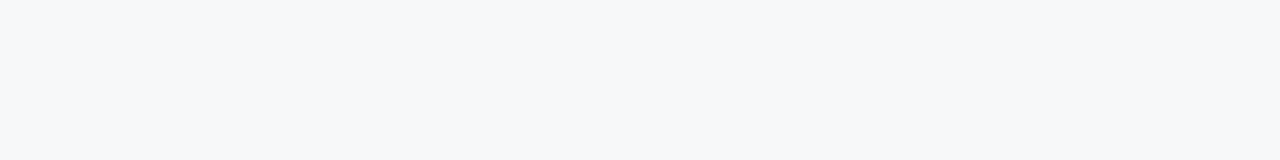
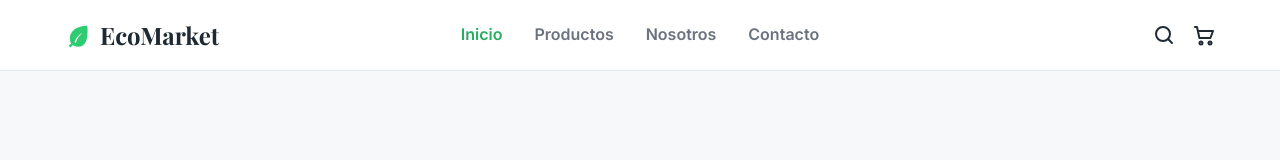
Before and after one commit to c4lde/EcoMarket_SebastianCalderon, a plain HTML site: page index.html in a window 1280 px wide. Drawn offline with nearby package versions, Linux system fonts and the light colour scheme; a web font is replaced by a local one.

Commit message:
feat: :lipstick: agrega header con logo, menú y accesos
agrega header con logo, menú y accesos.

```diff
--- a/css/layout.css
+++ b/css/layout.css
@@ -0,0 +1,72 @@
+/* Header */
+.cabecera {
+    display: grid;
+    grid-template-areas:
+        "logo accesos"
+        "menu menu";
+    align-items: center;
+    gap: var(--espacio-md);
+    padding: var(--espacio-md);
+    background-color: var(--color-blanco);
+    border-bottom: 1px solid var(--color-borde);
+    position: sticky;
+    top: 0;
+    z-index: 10;
+}
+
+.logo {
+    grid-area: logo;
+    display: flex;
+    align-items: center;
+    gap: var(--espacio-sm);
+    font-family: var(--fuente-titulos);
+    font-size: 1.5rem;
+}
+
+.logo img {
+    width: 28px;
+}
+
+.menu {
+    grid-area: menu;
+}
+
+.menu ul {
+    display: flex;
+    justify-content: space-between;
+    list-style: none;
+}
+
+.menu a {
+    font-weight: 600;
+    color: var(--color-texto-suave);
+}
+
+.menu a:hover,
+.menu a.activo {
+    color: var(--color-primario-oscuro);
+}
+
+.accesos {
+    grid-area: accesos;
+    display: flex;
+    justify-content: flex-end;
+    gap: var(--espacio-md);
+}
+
+.accesos img {
+    width: 24px;
+}
+
+/* Escritorio */
+@media (min-width: 1024px) {
+    .cabecera {
+        grid-template-areas: "logo menu accesos";
+        grid-template-columns: 1fr auto 1fr;
+        padding: var(--espacio-md) var(--espacio-xl);
+    }
+
+    .menu ul {
+        gap: var(--espacio-lg);
+    }
+}
--- a/index.html
+++ b/index.html
@@ -13,6 +13,25 @@
     <link rel="stylesheet" href="css/animations.css">
 </head>
 <body>
+    <header class="cabecera">
+        <a href="index.html" class="logo">
+            <img src="img/icons/hoja.svg" alt="">
+            EcoMarket
+        </a>
 
+        <nav class="menu">
+            <ul>
+                <li><a href="index.html" class="activo">Inicio</a></li>
+                <li><a href="views/productos.html">Productos</a></li>
+                <li><a href="views/sobre-nosotros.html">Nosotros</a></li>
+                <li><a href="views/contacto.html">Contacto</a></li>
+            </ul>
+        </nav>
+
+        <div class="accesos">
+            <a href="views/productos.html"><img src="img/icons/buscar.svg" alt="Buscar"></a>
+            <a href="#"><img src="img/icons/carrito.svg" alt="Carrito"></a>
+        </div>
+    </header>
 </body>
 </html>
```
Also changed, not shown: img/icons/buscar.svg (added), img/icons/carrito.svg (added), img/icons/hoja.svg (added).
